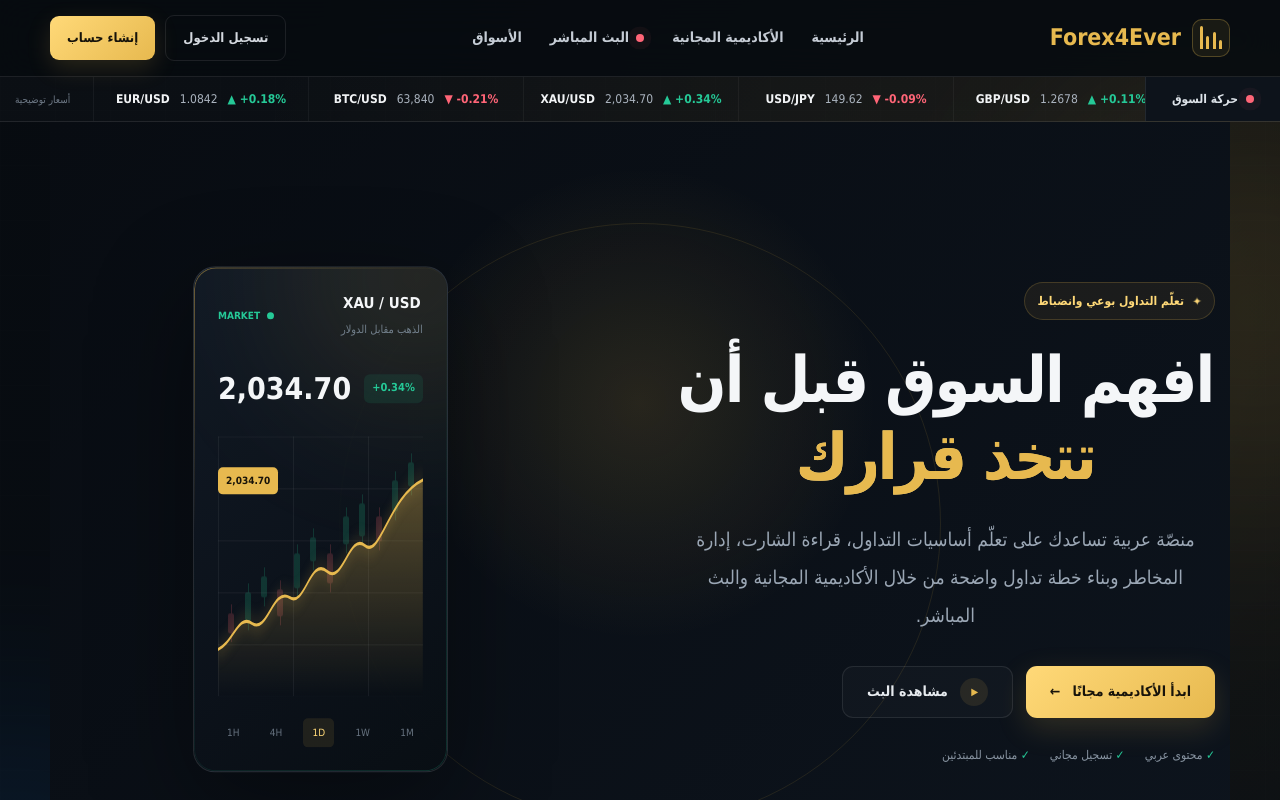
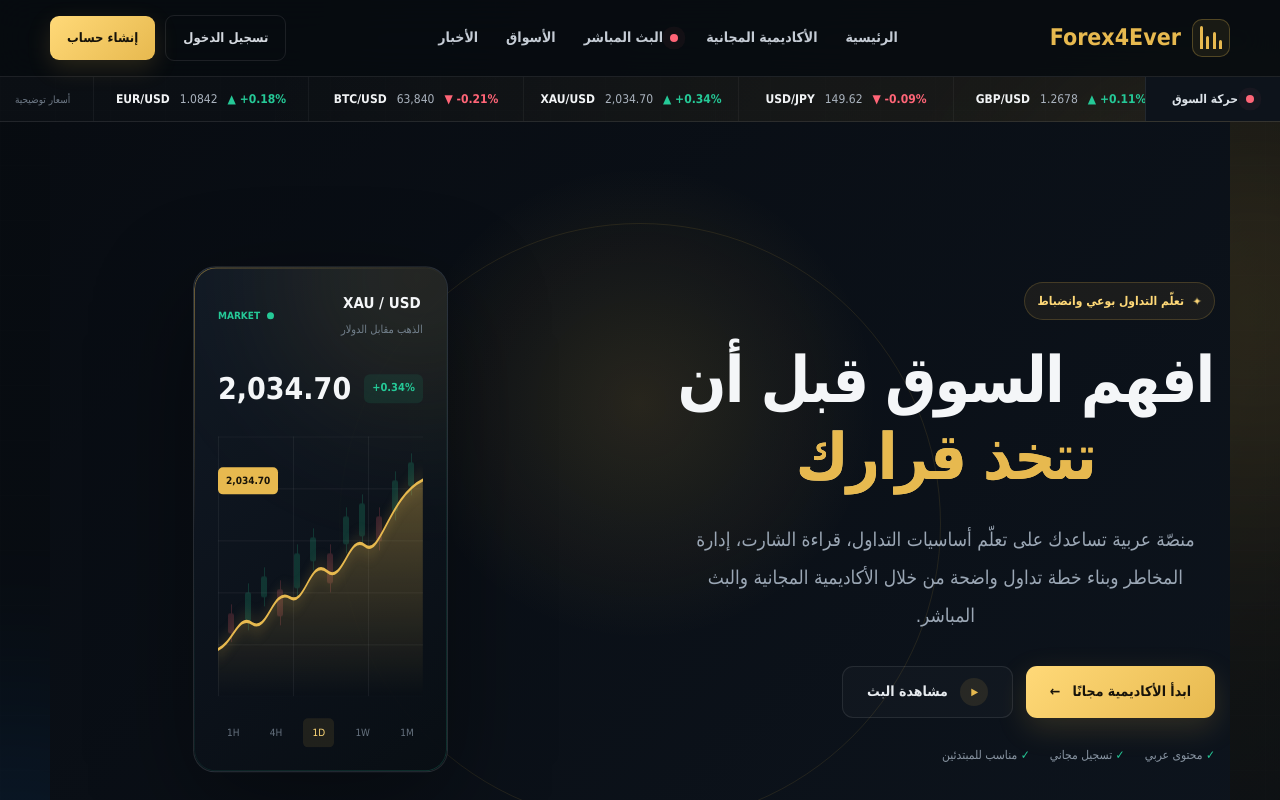
Before and after one commit to NaderElrashedy/forex4ever-live, a Next.js app: page / in a window 1280 px wide. Shown: the top 800 px of the page. Built offline with nearby package versions, Linux system fonts and the light colour scheme.

Commit message:
Update page.js

```diff
--- a/app/page.js
+++ b/app/page.js
@@ -92,6 +92,7 @@ export default function HomePage() {
               البث المباشر
             </Link>
     <Link href="/markets">الأسواق</Link>
+    <Link href="/news">الأخبار</Link>
           </nav>
 
           <div className="account-actions">
```
